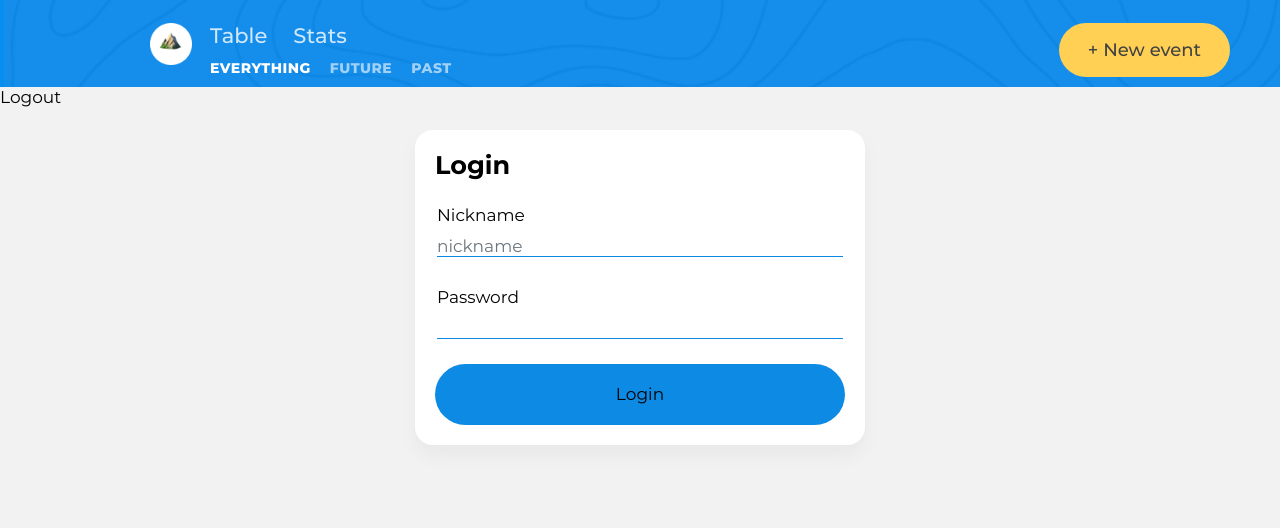
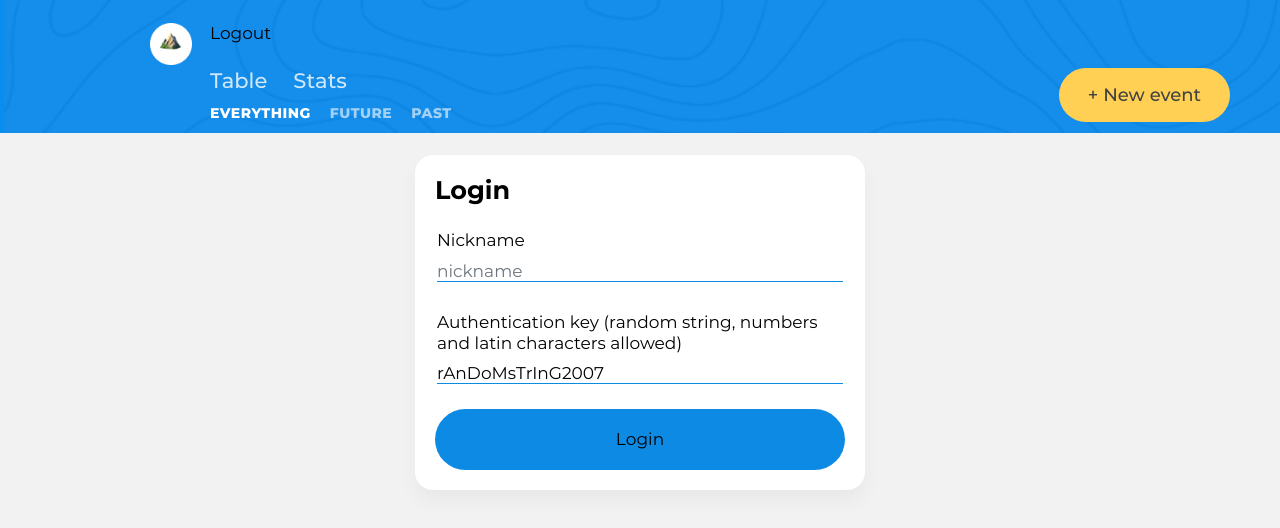
Before and after one commit to streetsummit/big-trip-vue, a Vue app: page /login in a window 1280 px wide. Shown: the top 528 px of the page. Built offline with nearby package versions, Linux system fonts and the light colour scheme.

Commit message:
feature: authorization key instead of password

```diff
--- a/src/App.vue
+++ b/src/App.vue
@@ -1,7 +1,6 @@
 <template>
   <div>
     <PageHeader />
-    <button @click="logout">Logout</button>
     <main class="page-main">
       <div class="container">
         <p
@@ -37,7 +36,6 @@ import { useDestinationsStore } from '@/stores/DestinationsStore';
 import { useOffersStore } from '@/stores/OffersStore';
 import { usePointsStore } from '@/stores/PointsStore';
 
-const { logout } = useAuthStore();
 const { isAuthenticated } = storeToRefs(useAuthStore());
 const { fetchDestinations } = useDestinationsStore();
 const { fetchOffers } = useOffersStore();
--- a/src/components/body-parts/Header.vue
+++ b/src/components/body-parts/Header.vue
@@ -11,6 +11,10 @@
         />
 
         <div class="trip-main">
+          <div class="trip-main__top">
+            <p v-if="user.nickname">Hello, {{ user.nickname }}</p>
+            <button @click="logout">Logout</button>
+          </div>
           <TripInfo
             v-if="isPointsListNotEmpty"
             class="trip-main__info"
@@ -37,6 +41,7 @@ import { usePointsStore } from '@/stores/PointsStore';
 import { storeToRefs } from 'pinia';
 import NewPointButton from '@/components/NewPointButton.vue';
 import { defineComponent } from 'vue';
+import { useAuthStore } from '@/stores/AuthStore';
 
 export default defineComponent({
   name: 'PageHeader',
@@ -48,7 +53,10 @@ export default defineComponent({
   },
   setup() {
     const { isPointsListNotEmpty } = storeToRefs(usePointsStore());
-    return { isPointsListNotEmpty };
+    const { logout } = useAuthStore();
+    const { user } = storeToRefs(useAuthStore());
+
+    return { isPointsListNotEmpty, logout, user };
   },
 });
 </script>
@@ -84,6 +92,13 @@ export default defineComponent({
   justify-content: space-between;
 }
 
+.trip-main__top {
+  display: flex;
+  justify-content: space-between;
+  width: 100%;
+  margin-bottom: 25px;
+}
+
 .trip-main__info {
   width: 100%;
   margin-bottom: 35px;
--- a/src/stores/AuthStore.ts
+++ b/src/stores/AuthStore.ts
@@ -1,17 +1,14 @@
 import router from '@/router';
 import { localStorageKeys } from '@/utils/constants';
 import { defineStore } from 'pinia';
-
-interface User {
-  nickname: string;
-  password: string;
-}
 
 type AuthKey = null | string;
 
 export const useAuthStore = defineStore('authStore', {
   state: () => ({
-    user: {} as User,
+    user: {
+      nickname: localStorage.getItem(localStorageKeys.NICKNAME),
+    } as { nickname?: string },
     authKey: localStorage.getItem(localStorageKeys.AUTH_KEY) as AuthKey,
   }),
 
@@ -20,18 +17,19 @@ export const useAuthStore = defineStore('authStore', {
   },
 
   actions: {
-    login(nickname: string, password: string) {
-      this.user = { nickname, password };
-      this.authKey = `${nickname}${password}`;
-      localStorage.setItem(localStorageKeys.AUTH_KEY, this.authKey);
+    login(nickname: string, authKey: string) {
+      this.user = { nickname };
+      this.authKey = authKey;
+      localStorage.setItem(localStorageKeys.AUTH_KEY, authKey);
+      localStorage.setItem(localStorageKeys.NICKNAME, nickname);
       router.push('/');
     },
 
     logout() {
       localStorage.removeItem(localStorageKeys.AUTH_KEY);
-      this.user = { nickname: '', password: '' };
+      localStorage.removeItem(localStorageKeys.NICKNAME);
+      this.user = {};
       this.authKey = null;
-      console.log(this.authKey);
       router.push('/login');
     },
   },
--- a/src/utils/constants.ts
+++ b/src/utils/constants.ts
@@ -16,6 +16,7 @@ const DisabledSortType = [SortType.OFFERS, SortType.EVENT];
 
 const localStorageKeys = {
   AUTH_KEY: 'authKey',
+  NICKNAME: 'nickname',
 };
 
 export { FilterType, SortType, DisabledSortType, localStorageKeys };
--- a/src/views/LoginView.vue
+++ b/src/views/LoginView.vue
@@ -18,18 +18,21 @@
         />
       </label>
       <label class="login-form__item">
-        <span class="login-form__label">Password</span>
+        <span class="login-form__label">
+          Authentication key (random string, numbers and latin characters
+          allowed)
+        </span>
         <input
           class="login-form__input"
-          type="password"
-          name="password"
-          v-model="password"
+          type="text"
+          name="auth-key"
+          v-model="authKey"
         />
       </label>
       <button
         class="login-form__submit"
         type="submit"
-        @click.prevent="login(nickname, password)"
+        @click.prevent="onSubmit(nickname, authKey)"
       >
         Login
       </button>
@@ -40,13 +43,21 @@
 <script setup lang="ts">
 import { useAuthStore } from '@/stores/AuthStore';
 import { storeToRefs } from 'pinia';
-import { ref } from 'vue';
+import { ref, type Ref } from 'vue';
 
-const nickname = ref('');
-const password = ref('');
+const nickname: Ref<string | null> = ref(null);
+const authKey = ref('rAnDoMsTrInG2007');
 
 const { login } = useAuthStore();
 const { isAuthenticated } = storeToRefs(useAuthStore());
+
+const onSubmit = (nickname: string | null, authKey: string) => {
+  if (!nickname || !authKey) {
+    return;
+  }
+
+  login(nickname, authKey);
+};
 </script>
 
 <style>
```
